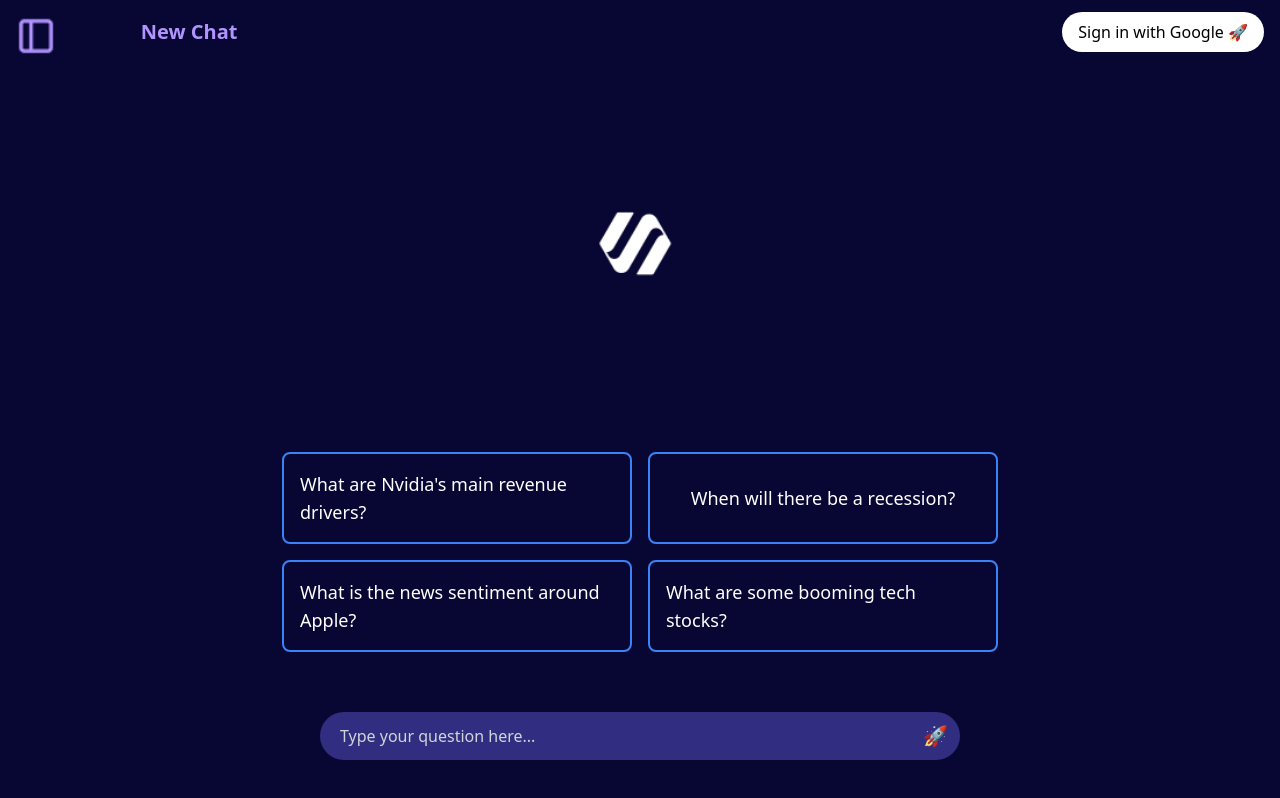
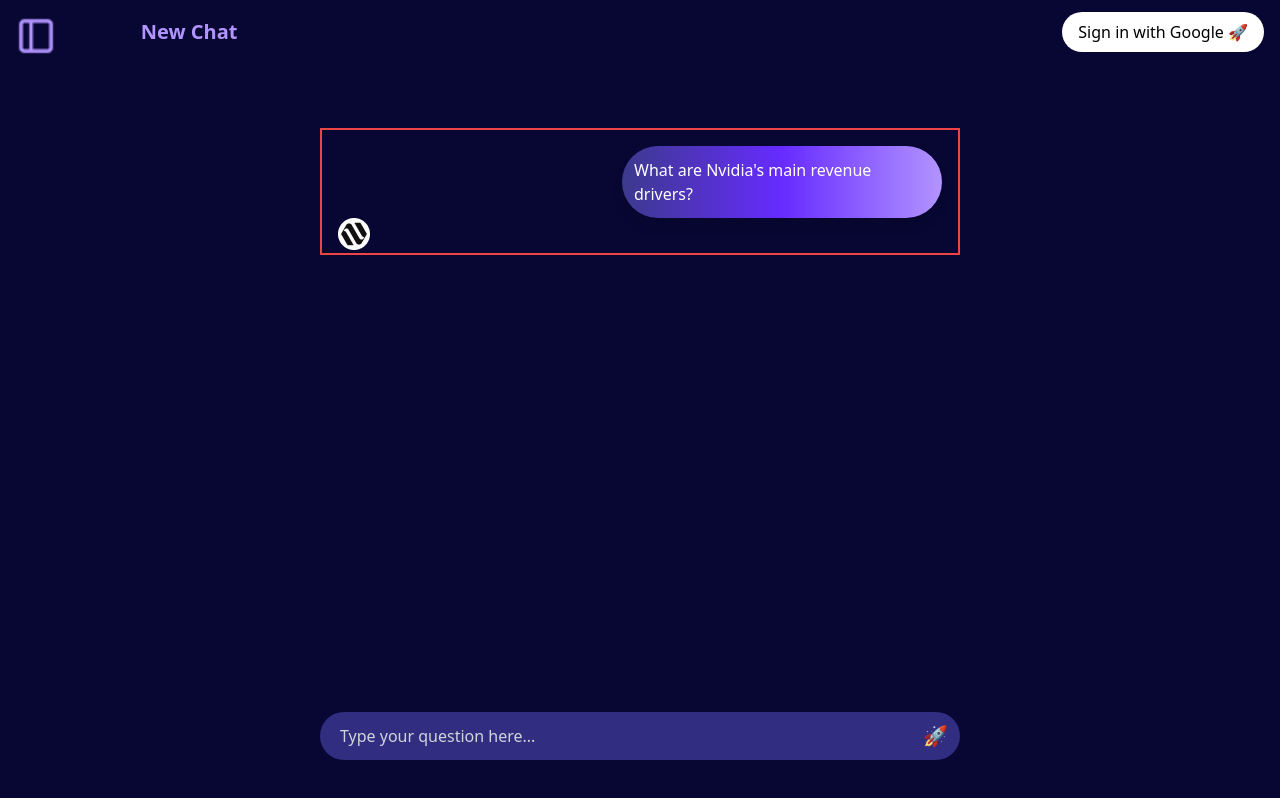
Before and after one commit to abstractlabz/FINEAS-UI, a Next.js app: page /chat in a window 1280 px wide. Both pictures are taken after a click on the element "What are Nvidia's main revenue drivers?". Built offline with nearby package versions, Linux system fonts and the light colour scheme.

Commit message:
chat bot interactivity

```diff
--- a/src/components/chatbubble.tsx
+++ b/src/components/chatbubble.tsx
@@ -3,11 +3,13 @@
 interface ChatBubbleProps {
   text: string;
   isUser?: boolean;
+  onClick: () => void; // Add onClick prop
 }
 
-const ChatBubble: React.FC<ChatBubbleProps> = ({ text, isUser = false }) => {
+const ChatBubble: React.FC<ChatBubbleProps> = ({ text, isUser = false, onClick }) => {
   return (
     <div
+      onClick={onClick} // Attach onClick handler
       className={`p-4 rounded-lg cursor-pointer flex items-center justify-center border-2 transition-colors duration-300 ${
         isUser
           ? 'ml-auto text-right text-white border-blue-500 bg-main-color hover:bg-blue-500'
--- a/src/components/search.tsx
+++ b/src/components/search.tsx
@@ -1,9 +1,25 @@
-import { FC, InputHTMLAttributes } from "react";
+import { FC, useState, InputHTMLAttributes } from "react";
 
 // Define the props type
 interface TextFieldProps extends InputHTMLAttributes<HTMLInputElement> {}
 
-const Search: FC<TextFieldProps> = ({ ...props }) => {
+const Search: FC<TextFieldProps & { onRocketClick: (message: string) => void }> = ({ onRocketClick, ...props }) => {
+  const [inputValue, setInputValue] = useState('');
+
+  const handleKeyPress = (event: React.KeyboardEvent<HTMLInputElement>) => {
+    if (event.key === 'Enter' && inputValue.trim() !== '') {
+      onRocketClick(inputValue);  // Pass inputValue when Enter is pressed
+      setInputValue('');  // Clear input after sending
+    }
+  };
+
+  const handleRocketClick = () => {
+    if (inputValue.trim() !== '') {
+      onRocketClick(inputValue);  // Pass inputValue when Rocket is clicked
+      setInputValue('');  // Clear input after sending
+    }
+  };
+
   return (
     <div className="fixed bottom-10 left-1/2 transform -translate-x-1/2 w-full max-w-[50%]">
       {/* Input Field */}
@@ -12,10 +28,13 @@
         type="text"
         placeholder="Type your question here..."
         className="w-full py-3 pl-5 pr-12 text-white bg-indigo-900 focus:outline-none focus:ring-2 focus:ring-indigo-500 focus:border-transparent rounded-full placeholder-gray-300"
+        value={inputValue}
+        onChange={(e) => setInputValue(e.target.value)}
+        onKeyPress={handleKeyPress}
       />
       {/* Rocket emoji */}
-      <div className="absolute inset-y-0 right-3 flex items-center">
-        <span className="text-xl">🚀</span>
+      <div className="absolute inset-y-0 right-3 flex items-center" onClick={handleRocketClick}>
+        <span className="text-xl cursor-pointer">🚀</span>
       </div>
     </div>
   );
--- a/src/pages/chat.tsx
+++ b/src/pages/chat.tsx
@@ -38,6 +38,9 @@
   const [modalContent, setModalContent] = useState<React.ReactNode>(null);
   const [isModalOpen, setIsModalOpen] = useState(false);
   const [isLoggedIn, setIsLoggedIn] = useState(false);
+  const [isSearchActivated, setIsSearchActivated] = useState(false); // State for search activation
+  const [showRedBorderDiv, setShowRedBorderDiv] = useState(false); // New state for red border div visibility
+  const [isChatBubbleClicked, setIsChatBubbleClicked] = useState(false); // New state to track if a chat bubble is clicked
 
   // Sidebar toggle handler
   const toggleSidebar = () => {
@@ -124,9 +127,38 @@
     }
   };
 
+  // Handler for chat bubble click
+  const handleChatBubbleClick = (selectedText: string) => {
+    // Avoid adding duplicate messages
+    if (chatHistory.find((msg) => msg.text === selectedText && msg.sender === 'user')) {
+      return;
+    }
+
+    // Set the state to show the red div box and hide the initial chat bubbles
+    setIsChatBubbleClicked(true);
+    setShowRedBorderDiv(true);
+
+    // Add the selected message to chatHistory only once
+    setChatHistory((prevHistory) => [
+      ...prevHistory,
+      {
+        id: Date.now().toString(),
+        text: selectedText,
+        sender: 'user',
+      },
+    ]);
+  };
+
+  const handleSearchActivation = (message: string) => {
+    const newMessage: IMessage = { id: `${chatHistory.length}`, text: message, sender: 'user', animate: true };
+    setChatHistory((prevHistory) => [...prevHistory, newMessage]);
+
+    setIsSearchActivated(true);
+    setShowRedBorderDiv(true);
+  };
 
   return (
-    <div className="bg-main-color w-full h-screen flex flex-col justify-between overflow-hidden relative">
+    <div className="bg-main-color w-full h-screen flex flex-col justify-between relative">
       {/* Sidebar */}
       <div
         className={`fixed top-0 left-0 z-40 w-64 h-full bg-sidebar-color transition-transform transform ${
@@ -136,39 +168,92 @@
         <SidebarPop credits={profile?.credits} chats={chatNames} />
       </div>
 
-      {/* Sidebar toggle button (image icon) */}
+      {/* Sidebar toggle button */}
       <div className="fixed top-4 left-4 z-50 cursor-pointer" onClick={toggleSidebar}>
         <Image src="/sidebar.png" alt="Toggle Sidebar" width={40} height={40} />
       </div>
 
       {/* Chat Header */}
-      <ChatHeader profileImageUrl={'/default-profile.png'} chatName={chatName} sidebarVisible={sidebarVisible} /> {/* Pass sidebarVisible state */}
+      <ChatHeader
+        profileImageUrl={'/default-profile.png'}
+        chatName={chatName}
+        sidebarVisible={sidebarVisible}
+      />
+
+      {/* Red Border Div */}
+      {showRedBorderDiv && (
+        <div
+          className="left-1/2 transform -translate-x-1/2 w-full max-w-[50%] border-2 border-red-500 custom-scrollbar relative"
+          style={{
+            top: '4rem',
+            bottom: '5rem',
+            overflowY: 'auto',
+            maxHeight: 'calc(100% - 9rem)',
+          }}
+        >
+          <div className="flex flex-col space-y-6 p-4">
+            {chatHistory.map((message, index) => (
+              <div
+                key={index}
+                className="w-full flex justify-between items-start mb-4"
+              >
+                <div className="flex-shrink-0 transform translate-y-[4.5rem]">
+                  <Image
+                    src="/logo-chat.png"
+                    alt="Fineas Logo"
+                    width={32}
+                    height={75}
+                  />
+                </div>
+                <div className="ml-auto bg-gradient-to-r from-[#3C3A8D] via-[#672BFF] to-[#B294FF] text-white p-3 rounded-full max-w-xs shadow-lg">
+                  {message.text}
+                </div>
+              </div>
+            ))}
+          </div>
+        </div>
+      )}
 
       {/* Chat Bubbles Container */}
       <div className="flex-grow flex items-end justify-center p-4 mb-[100px] relative">
-        {/* Logo Image positioned above the chat bubbles */}
+        {!isSearchActivated && !isChatBubbleClicked && (
+          <>
+            {/* Logo Image */}
             <div className="absolute top-[30%] left-1/2 transform -translate-x-1/2 -translate-y-1/2">
               <Image
                 src="/logo-secondary.png"
                 alt="Logo"
-            width={100} // Adjust width as needed
-            height={100} // Adjust height as needed
-            className="relative z-10" // Ensure the image is above other elements
+                width={100}
+                height={100}
+                className="relative z-10"
               />
             </div>
 
             <div className="grid grid-cols-2 gap-4 mt-0">
-          {/* Render static chat bubbles */}
-          <ChatBubble text="What are Nvidia's main revenue drivers?" onClick={() => setMessage("What are Nvidia's main revenue drivers?")} />
-          <ChatBubble text="When will there be a recession?" onClick={() => setMessage("When will there be a recession?")} />
-          <ChatBubble text="What is the news sentiment around Apple?" onClick={() => setMessage("What is the news sentiment around Apple?")} />
-          <ChatBubble text="What are some booming tech stocks?" onClick={() => setMessage("What are some booming tech stocks?")} />
+              <ChatBubble
+                text="What are Nvidia's main revenue drivers?"
+                onClick={() => handleChatBubbleClick("What are Nvidia's main revenue drivers?")}
+              />
+              <ChatBubble
+                text="When will there be a recession?"
+                onClick={() => handleChatBubbleClick("When will there be a recession?")}
+              />
+              <ChatBubble
+                text="What is the news sentiment around Apple?"
+                onClick={() => handleChatBubbleClick("What is the news sentiment around Apple?")}
+              />
+              <ChatBubble
+                text="What are some booming tech stocks?"
+                onClick={() => handleChatBubbleClick("What are some booming tech stocks?")}
+              />
             </div>
+          </>
+        )}
       </div>
 
       {/* Search Component at the bottom */}
       <div className="p-4">
-        <Search />
+        <Search onRocketClick={handleSearchActivation} />
       </div>
     </div>
   );
```
Also changed, not shown: public/logo-chat.png (added), src/app/globals.css (line endings or trailing spaces). Lines whose indentation alone changed are shown as unchanged.
